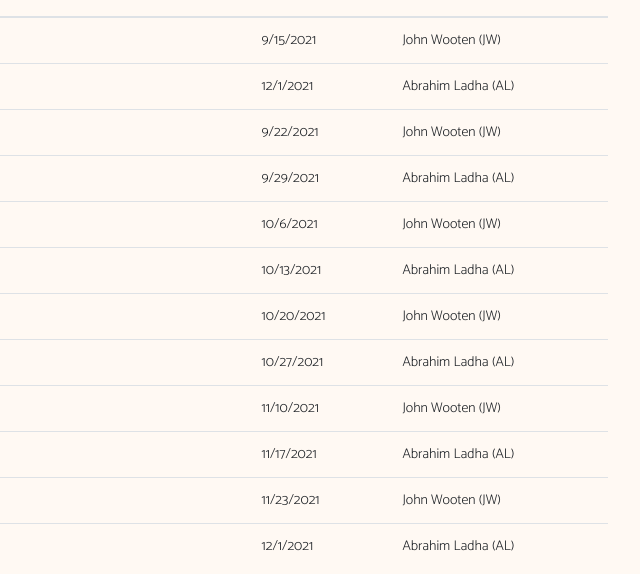
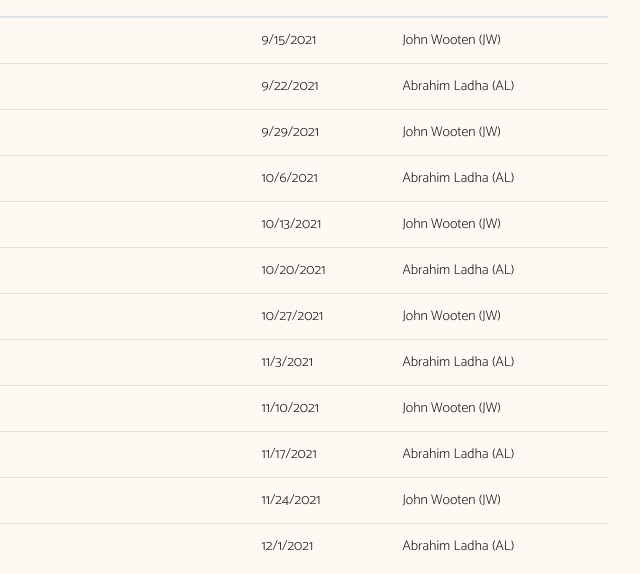
Before and after one commit to gtciphertech/gtciphertech.github.io, a plain HTML site: page schedule.html in a window 1280 px wide. Shown: the part 216-790 px from the top of the page, 587-1227 px from the left. Drawn offline with nearby package versions, Linux system fonts and the light colour scheme.

Commit message:
Update schedule.html

```diff
--- a/schedule.html
+++ b/schedule.html
@@ -60,43 +60,43 @@
     <tr>
       <th scope="row">13</th>
       <td>Seminar</td>
-      <td>12/1/2021</td>
+      <td>9/22/2021</td>
       <td>Abrahim Ladha (AL)</td>
     </tr>
     <tr>
       <th scope="row">4</th>
       <td>Cryptography Fundamentals -> Blockchain Network Communication</td>
-      <td>9/22/2021</td>
+      <td>9/29/2021</td>
       <td>John Wooten (JW)</td>
     </tr>
     <tr>
       <th scope="row">5</th>
       <td>Seminar</td>
-      <td>9/29/2021</td>
+      <td>10/6/2021</td>
       <td>Abrahim Ladha (AL)</td>
     </tr>
     <tr>
       <th scope="row">6</th>
       <td>Intro to Investing: Background + 'Financials'</td>
-      <td>10/6/2021</td>
+      <td>10/13/2021</td>
       <td>John Wooten (JW)</td>
     </tr>
     <tr>
       <th scope="row">7</th>
       <td>Seminar</td>
-      <td>10/13/2021</td>
+      <td>10/20/2021</td>
       <td>Abrahim Ladha (AL)</td>
     </tr>
     <tr>
       <th scope="row">8</th>
       <td>Crypto Companies vs. Crypto Projects & Private Placements vs. ICOs</td>
-      <td>10/20/2021</td>
+      <td>10/27/2021</td>
       <td>John Wooten (JW)</td>
     </tr>
     <tr>
       <th scope="row">9</th>
       <td>Seminar</td>
-      <td>10/27/2021</td>
+      <td>11/3/2021</td>
       <td>Abrahim Ladha (AL)</td>
     </tr>
     <tr>
@@ -114,7 +114,7 @@
     <tr>
       <th scope="row">12</th>
       <td>FX-Specific Trading Technicals | Sendoff & Interfacing (Cold Storage etc.)</td>
-      <td>11/23/2021</td>
+      <td>11/24/2021</td>
       <td>John Wooten (JW)</td>
     </tr>
     <tr>
```
